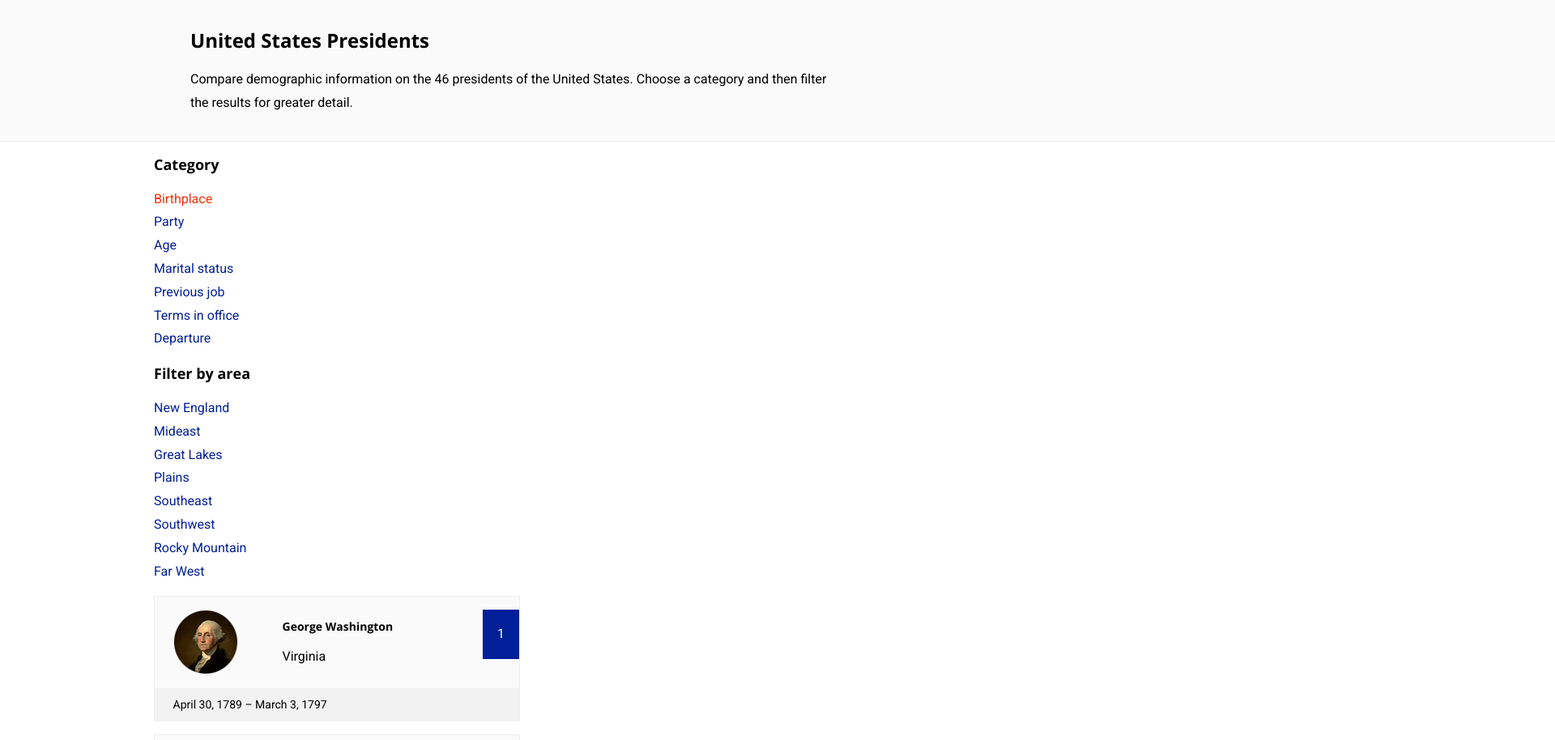
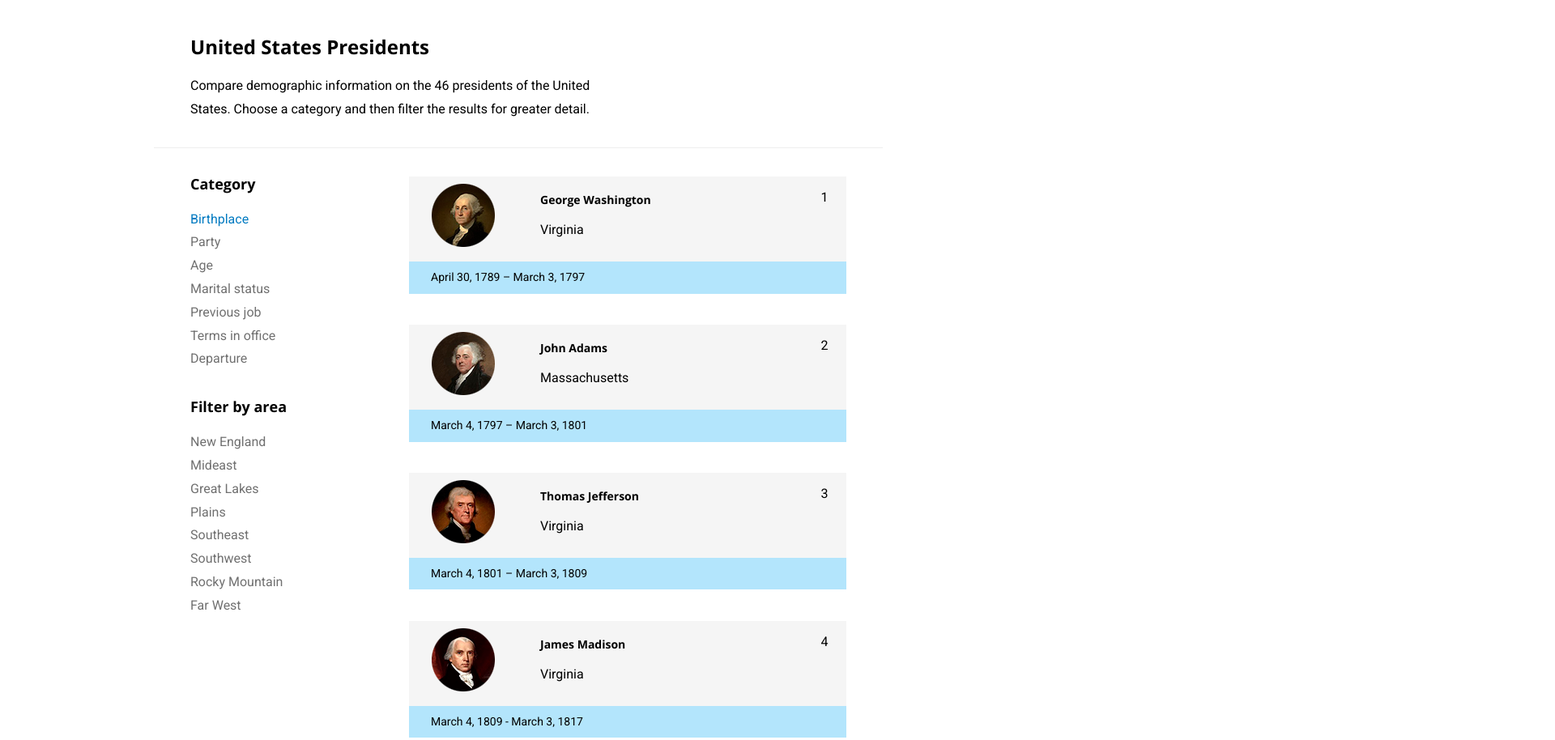
Before and after one commit to seankelliher/us-presidents-3.0, a plain HTML site: page index.html in a window 1280 px wide. Shown: the top 914 px of the page at 81% size, 1920 px wide, since content can reach past the window. Drawn offline with nearby package versions, Linux system fonts and the light colour scheme.

Commit message:
Overhaul styles.

```diff
--- a/index.css
+++ b/index.css
@@ -1,112 +1,157 @@
-html, body {
-    height: 100%;
-}
-
-body {
-    width: 100%;
-    max-width: 900px;
-    margin: 0 auto;
-    padding: 0;
-    display: flex;
-    flex-direction: column;
-}
-
 img {
     max-width: 100%;
     height: auto;
     display: block;
 }
 
-header {
-    width: 90%;
-    margin: 0;
-    padding: 1em 5%;
-    position: relative;
-    border-bottom: 1px solid #EEE; /*grey 200*/
-    background: #FAFAFA; /*grey 50*/
+#container {
+    width: 100%;
+    max-width: 900px;
+    margin: 0 auto;
+    padding: 0;
+    display: flex;
+    flex-flow: row wrap;
+    justify-content: flex-start;/*main axis*/
+    align-items: flex-start; /*cross axis*/
 }
 
-header::before {
-    content:  "";
-    position: absolute;
-    top: 0;
-    bottom: -1px;
-    width: 1200px;
-    left: 100%;
-    border-bottom: 1px solid #EEE; /*grey 200*/
-    background: #FAFAFA; /*grey 50*/
+header {
+    margin: 0;
+    flex: initial;
 }
 
-header::after {
-    content:  "";
-    position: absolute;
-    top: 0;
-    bottom: -1px;
-    width: 1200px;
-    right: 100%;
-    border-bottom: 1px solid #EEE; /*grey 200*/
-    background: #FAFAFA; /*grey 50*/
+@media all and (min-width: 300px) {
+    header{
+        width: 90%;
+        padding: 1em 5%;
+    }
 }
 
-main {
-    width: 90%;
+@media all and (min-width: 600px) {
+    header {
+        width: 90%;
+        padding: 1em 5%;
+    }
+}
+
+@media all and (min-width: 700px) {
+    header {
+        width: 80%;
+        padding: 1em 15% 1em 5%;
+    }
+}
+
+@media all and (min-width: 800px) {
+    header {
+        width: 70%;
+        padding: 1em 25% 1em 5%;
+    }
+}
+
+@media all and (min-width: 900px) {
+    header {
+        width: 60%;
+        padding: 1em 25% 1em 5%;
+    }
+}
+
+nav {
     margin: 0;
-    padding: 1em 5%;
-    flex: 1 0 auto;
+    border-top: 1px solid #EEE; /*grey 200*/
+    flex: initial;
     display: flex;
     flex-flow: row wrap;
     justify-content: space-between;/*main axis*/
     align-items: flex-start; /*cross axis*/
 }
 
-nav {
+@media all and (min-width: 300px) {
+    nav {
+        width: 90%;
+        padding: 1em 5%;
+    }
+}
+
+@media all and (min-width: 600px) {
+    nav {
+        width: 30%;
+        padding: 1em 0 1em 5%;
+    }
+}
+
+@media all and (min-width: 700px) {
+    nav {
+        width: 25%;
+    }
+}
+
+.primary, .secondary {
     margin: 0;
     padding: 0;
-    flex: initial; /*flex: 0 1 auto*/
+    flex: initial;
 }
 
-/*Keeps "Democratic Republican" single line on viewports, 320 - 359px*/
 @media all and (min-width: 300px) {
-    .primary {
-        width: 45%;
+    .primary, .secondary {
+        width: 50%;
     }
+}
 
-    .secondary {
+@media all and (min-width: 600px) {
+    .primary, .secondary {
+        width: 100%;
+    }
+}
+
+ul {
+    list-style: none;
+    margin-left: 0;
+    padding-left: 0;
+}
+
+.selected {
+    color: #007AC1; /*light blue 500 dark*/
+}
+
+section {
+    margin: 0;
+    padding: 1em 5%;
+    border-top: 1px solid #EEE; /*grey 200*/
+    flex: initial; /*flex: 0 1 auto*/
+    display: flex;
+    flex-flow: row wrap;
+    justify-content: flex-start;/*main axis*/
+    align-items: flex-start; /*cross axis*/
+}
+
+@media all and (min-width: 300px) {
+    section {
+        width: 90%;
+    }
+}
+
+@media all and (min-width: 600px) {
+    section {
         width: 55%;
     }
 }
 
-@media all and (min-width: 360px) {
-    .primary {
-        width: 50%;
-    }
-
-    .secondary {
-        width: 50%;
+@media all and (min-width: 700px) {
+    section {
+        width: 60%;
     }
 }
 
-@media all and (min-width: 900px) {
-    .primary {
-        width: 25%;
-    }
-
-    .secondary {
-        width: 25%;
-    }
+#empty-msg {
+    width: 100%;
+    margin: 0 2.5%;
+    padding: 0 2.5%;
+    color: #B4004E; /*pink 400 dark*/
+    flex: initial; /*flex: 0 1 auto*/
 }
 
-ul {
-    margin: 0;
-    padding: 0;
-    list-style: none;
-}
-
-.selected {
-    color: #F23005;
-}
-
-section {
+#gallery {
+    width: 100%;
     margin: 0;
     padding: 0;
     flex: initial; /*flex: 0 1 auto*/
@@ -116,43 +161,17 @@ section {
     align-items: flex-start; /*cross axis*/
 }
 
-@media all and (min-width: 300px) {
-    section {
-        width: 100%;
-    }
-}
-
-@media all and (min-width: 900px) {
-    section {
-        width: 50%;
-    }
-}
-
-#empty-msg {
+.president {
     width: 100%;
-    margin: 0;
-    padding: 0;
-    color: #757575;
-    flex: initial; /*flex: 0 1 auto*/
-}
-
-#gallery {
-    width: 100%;
-    margin: 0;
+    margin: 1.2em 0;
     padding: 0;
     flex: initial; /*flex: 0 1 auto*/
-}
-
-.president {
-    width: 100%;
-    margin: 1em 0;
-    padding: .5em 0 0 0;
     display: flex;
     flex-flow: row wrap;
-    justify-content: space-between;/*main axis*/
+    justify-content: flex-start;/*main axis*/
     align-items: flex-start; /*cross axis*/
-    border: 1px solid #EEE; /*grey 200*/
-    background: #FAFAFA; /*grey 50*/
+    background: #F5F5F5; /*grey 100*/
+    position: relative;
 }
 
 figure {
@@ -168,10 +187,11 @@ figure {
 }
 
 .right {
-    margin: .5em 0;
+    margin: 0;
     padding: 0;
-    background: #001F99; /*dark magenta*/
-    flex: initial; /*flex: 0 1 auto*/
+    position: absolute;
+    top: 0;
+    right: 0;
 }
 
 @media all and (min-width: 300px) {
@@ -223,40 +243,9 @@ figure {
     width: 90%;
     margin: 0;
     padding: .5em 5%;
-    background: #F2F2F2;
+    background: #B3E5FC; /*light blue 100*/
     flex: initial; /*flex: 0 1 auto*/
-}
-
-footer {
-    width: 90%;
-    margin: 0;
-    padding: .5em 5%;
-    flex: initial; /*flex: 0 1 auto*/
-    position: relative;
-    border-top: 1px solid #EEE; /*grey 200*/
-    background: #FAFAFA; /*grey 50*/
-}
-
-footer::before {
-    content:  "";
-    position: absolute;
-    top: -1px;
-    bottom: 0;
-    width: 1200px;
-    left: 100%;
-    border-top: 1px solid #EEE; /*grey 200*/
-    background: #FAFAFA; /*grey 50*/
-}
-
-footer::after {
-    content:  "";
-    position: absolute;
-    top: -1px;
-    bottom: 0;
-    width: 1200px;
-    right: 100%;
-    border-top: 1px solid #EEE; /*grey 200*/
-    background: #FAFAFA; /*grey 50*/
+    align-self: flex-end; /*pushes .note down if .left text runs long*/
 }
 
 /*Fonts*/
@@ -285,7 +274,8 @@ p {
 }
 
 .right p {
-    color: #FFF;
+    line-height: 1.2;
+    /*color: #FFF;*/
 }
 
 .note p {
@@ -299,7 +289,7 @@ li {
     font-family: 'Roboto', serif;
     line-height: 1.8;
     font-weight: 400;
-    color: #001F99; /*dark magenta*/
+    color: #707070; /*grey 500 dark*/
 }
 
 li:hover {
```
